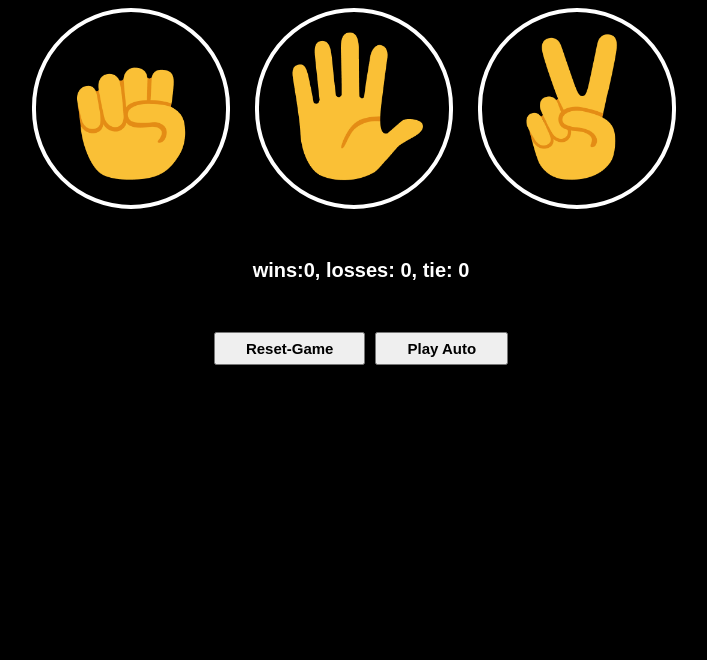
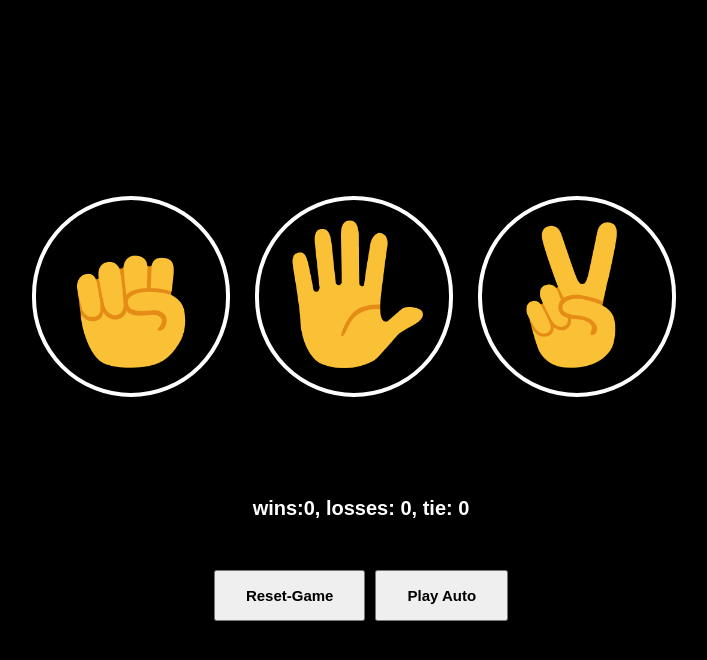
Before and after one commit to George1982-coder/Rock-Paper-Scissors, a plain HTML site: page index.html in a window 1280 px wide. Shown: the whole page, without its empty margins (279-986 px from the left). Drawn offline with Linux system fonts and the light colour scheme.

Commit message:
styles-adit

```diff
--- a/rock-paper-scissors.css
+++ b/rock-paper-scissors.css
@@ -1,5 +1,10 @@
 body {
   background-color: black;
+  display: flex;
+  justify-content: center;
+  align-items: center;
+  flex-direction: column;
+  height: 100vh;
 }
 img {
   width: 150px;
@@ -19,6 +24,7 @@ img {
 .css-results,
 .css-picks,
 .css-score {
+  margin: 0;
   margin-bottom: 50px;
   color: white;
   text-align: center;
@@ -29,7 +35,7 @@ img {
 
 .reset-button,
 .play-auto {
-  padding: 6px 30px;
+  padding: 15px 30px;
   font-size: 15px;
   font-weight: bold;
   cursor: pointer;
```
